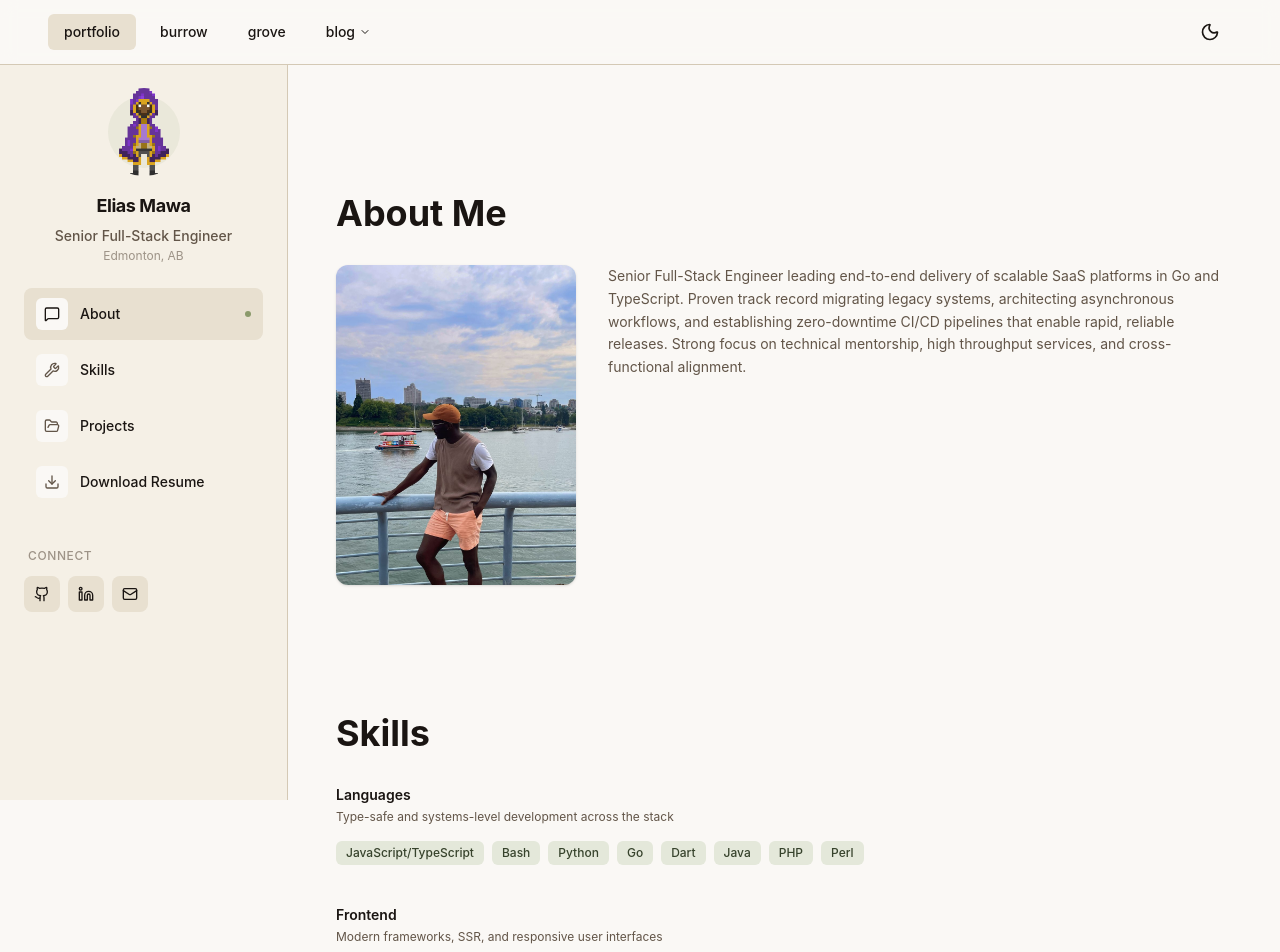
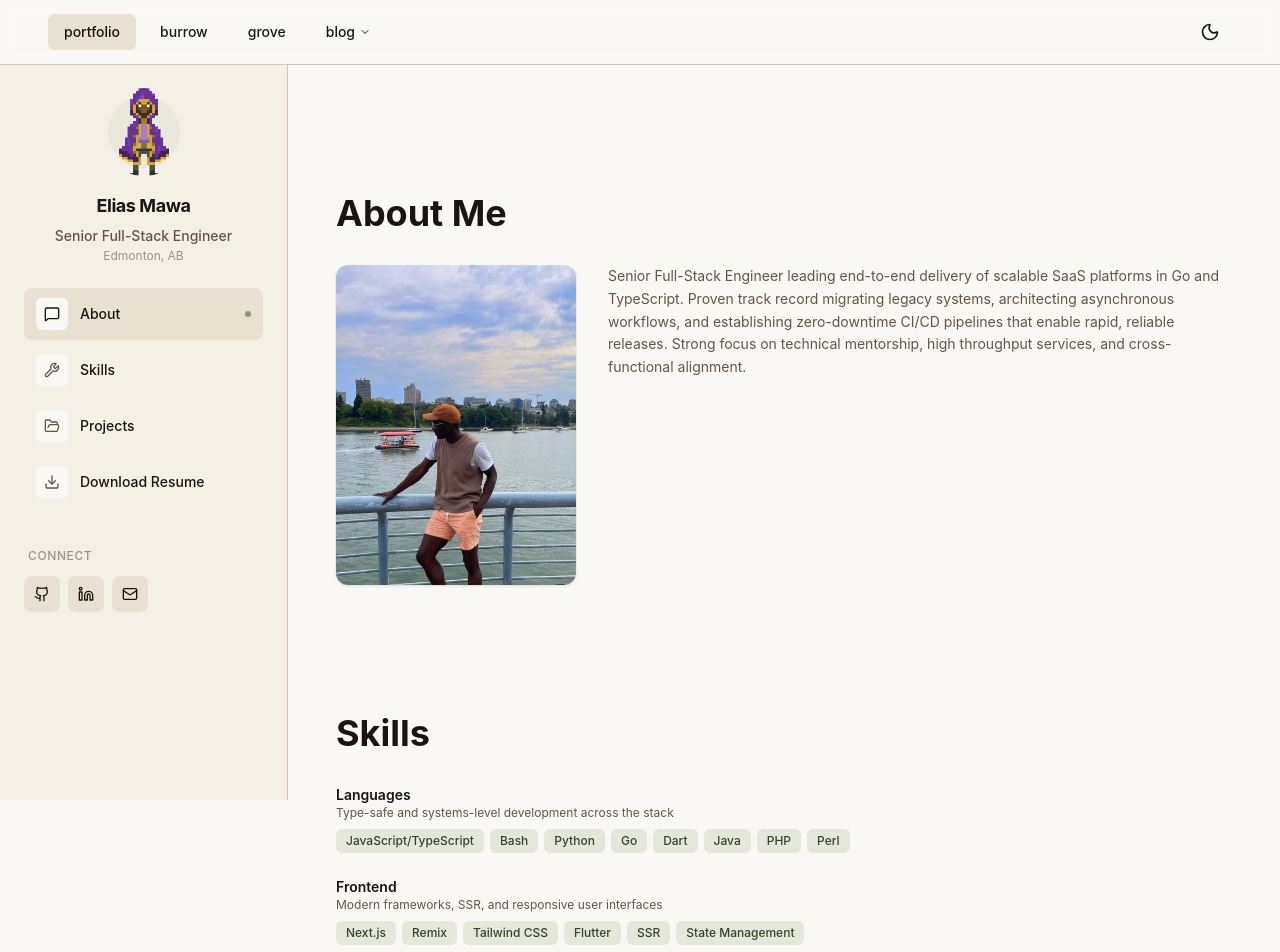
Before and after one commit to miniaxolotl/portfolio, a Next.js app: page / in a window 1280 px wide. Shown: the top 952 px of the page. Built offline with nearby package versions, Linux system fonts and the light colour scheme.

Commit message:
feat: improve layout and spacing in Skills section for better readability

```diff
--- a/src/components/sections/Skills.tsx
+++ b/src/components/sections/Skills.tsx
@@ -43,16 +43,16 @@ const skillCategories = [
 
 export const Skills = () => (
   <Section id="skills" title="Skills">
-    <div className="space-y-8 sm:space-y-10">
+    <div className="space-y-5 sm:space-y-6">
       {skillCategories.map((category) => (
         <div key={category.name}>
-          <div className="mb-4">
-            <h3 className="text-sm font-semibold mb-1">{category.name}</h3>
+          <div className="mb-2">
+            <h3 className="text-sm font-semibold">{category.name}</h3>
             <p className="text-xs text-muted-foreground">
               {category.description}
             </p>
           </div>
-          <div className="flex flex-wrap gap-2">
+          <div className="flex flex-wrap gap-1.5">
             {category.skills.map((skill) => (
               <SkillBadge key={skill.name} variant={skill.variant}>
                 {skill.name}
```
